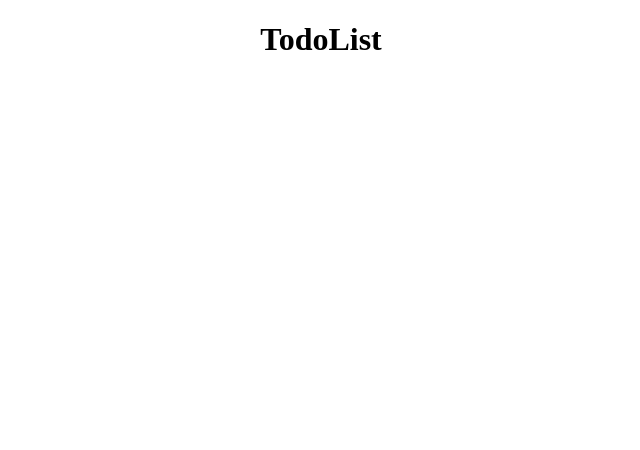
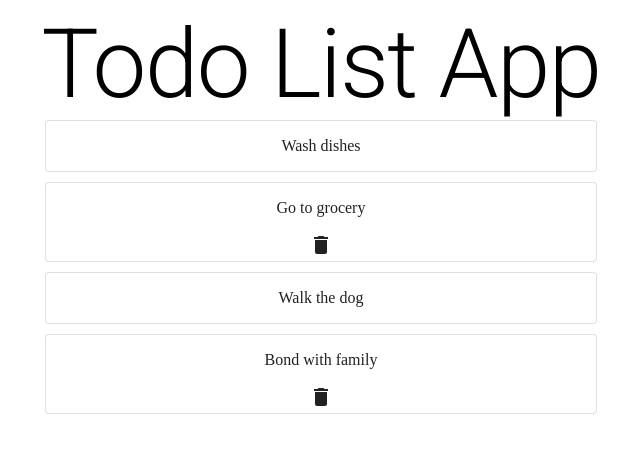
Before and after one commit to manuelMarkDenver/TodoList, a React (Create React App) app: page / in a window 1280 px wide. Shown: the top 450 px of the page, without its empty margins (319-959 px from the left). Built offline with nearby package versions, Linux system fonts and the light colour scheme.

Commit message:
added material icons package

```diff
--- a/package.json
+++ b/package.json
@@ -5,6 +5,7 @@
   "dependencies": {
     "@emotion/react": "^11.9.0",
     "@emotion/styled": "^11.8.1",
+    "@mui/icons-material": "^5.6.2",
     "@mui/material": "^5.6.3",
     "@testing-library/jest-dom": "^5.16.4",
     "@testing-library/react": "^13.1.1",
--- a/public/index.html
+++ b/public/index.html
@@ -9,6 +9,16 @@
       name="description"
       content="Web site created using create-react-app"
     />
+
+    <link
+      rel="stylesheet"
+      href="https://fonts.googleapis.com/css?family=Roboto:300,400,500,700&display=swap"
+    />
+
+    <link
+      rel="stylesheet"
+      href="https://fonts.googleapis.com/icon?family=Material+Icons"
+    />
     <title>React App</title>
   </head>
   <body>
--- a/src/App.js
+++ b/src/App.js
@@ -1,9 +1,33 @@
 import './App.css';
+import TodoContainer from './components/TodoContainer';
+
+const DUMMY_DATA = [
+  {
+    id: 1,
+    todo: 'Wash dishes',
+    done: false,
+  },
+  {
+    id: 2,
+    todo: 'Go to grocery',
+    done: true,
+  },
+  {
+    id: 3,
+    todo: 'Walk the dog',
+    done: false,
+  },
+  {
+    id: 4,
+    todo: 'Bond with family',
+    done: true,
+  },
+];
 
 function App() {
   return (
     <div className='App'>
-      <h1>TodoList</h1>
+      <TodoContainer todos={DUMMY_DATA} />
     </div>
   );
 }
--- a/src/components/TodoItem.jsx
+++ b/src/components/TodoItem.jsx
@@ -1,7 +1,7 @@
 import React from 'react';
 
 import { Box, Container, Paper } from '@mui/material';
-import Icon from '@mui/material/Icon';
+import DeleteIcon from '@mui/icons-material/Delete';
 
 const TodoItem = (props) => {
   const { id, todo, done } = props.todo;
@@ -11,7 +11,7 @@ const TodoItem = (props) => {
     <Container maxWidth='sm'>
       <Paper elevation={24} variant='outlined' sx={{ marginBottom: '10px' }}>
         <p>{todo}</p>
-        <span>{done && 'Treue'}</span>
+        <span>{done && <DeleteIcon />}</span>
       </Paper>
     </Container>
   );
```
Also changed, not shown: 1 other file (tests, documents, lock files or other folders).
